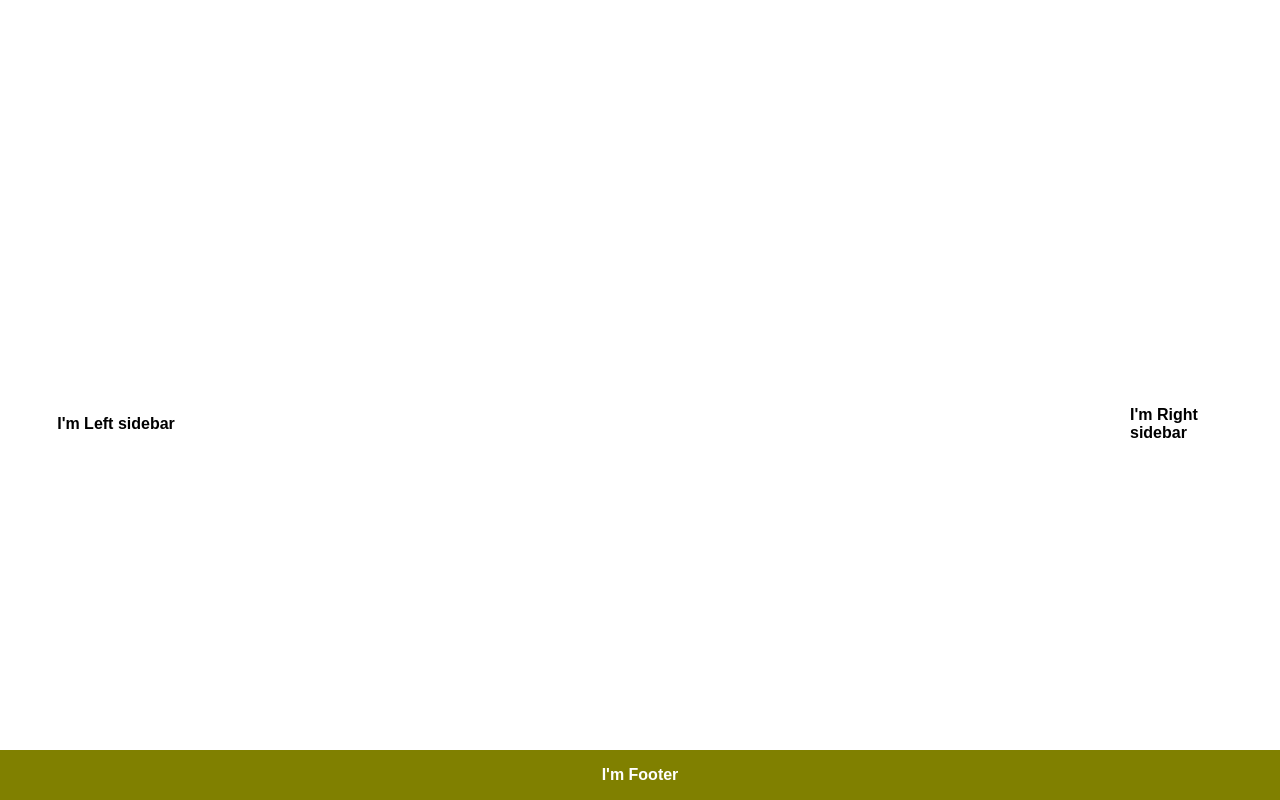
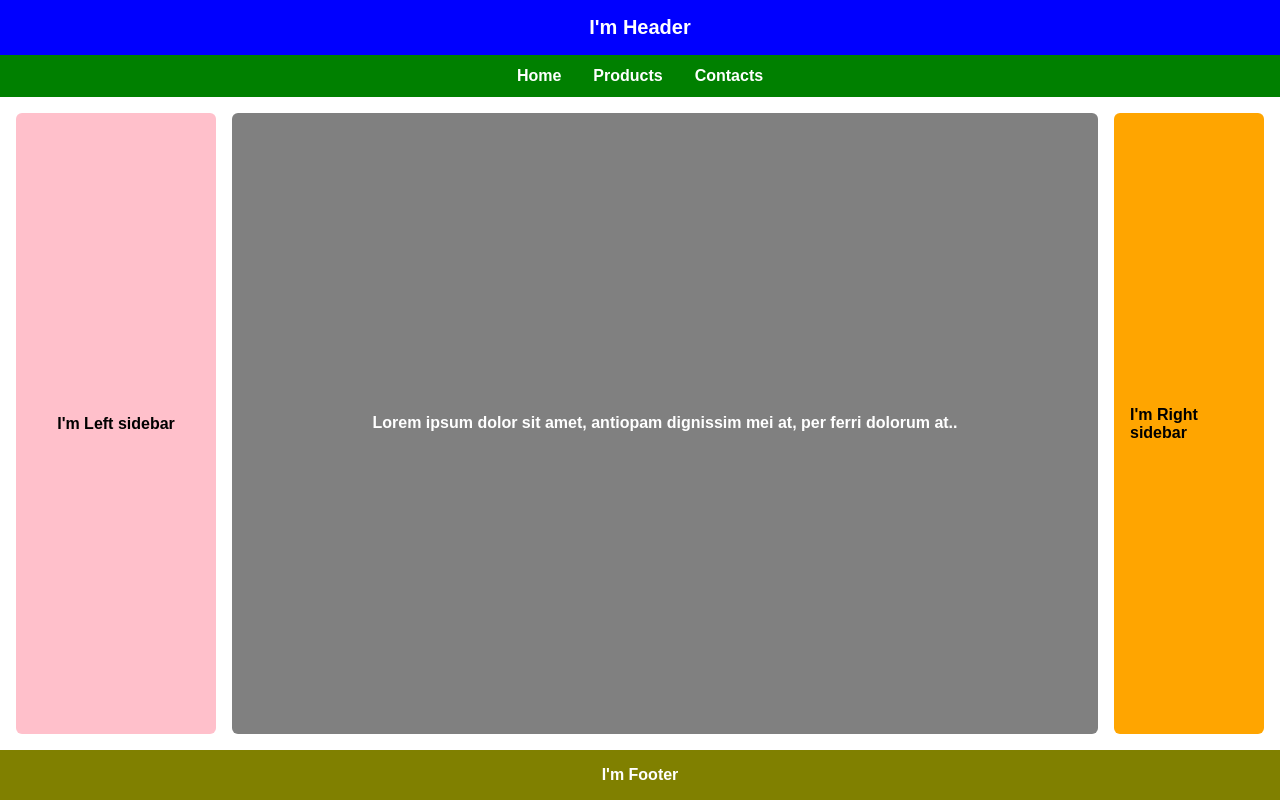
Before and after one commit to KRUTHIKA2405/Flexi-CA-1-, a plain HTML site: page index.html in a window 1280 px wide. Drawn offline with Linux system fonts and the light colour scheme.

Commit message:
Update index.html

```diff
--- a/index.html
+++ b/index.html
@@ -27,7 +27,7 @@
 
     /* Header */
     header {
-      background-color:dark blue;
+      background-color: blue;
       color: white;
       padding: 1rem;
       text-align: center;
@@ -38,7 +38,7 @@
 
     /* Navbar containing home, products, contacts */
     nav {
-      background-color:dark green;
+      background-color: green;
       display: flex;
       justify-content: center;
       gap: 2rem;
@@ -73,7 +73,7 @@
 
     /* Left sidebar */
     .left-sidebar {
-      background-color:dark pink;
+      background-color: pink;
       padding: 1rem;
       flex: 0 0 200px;
       color: #000;
@@ -87,7 +87,7 @@
 
     /* Center content */
     .content {
-      background-color:light grey;
+      background-color: grey;
       color: white;
       padding: 1rem;
       flex: 1 1 auto;
@@ -103,7 +103,7 @@
 
     /* Right sidebar */
     .right-sidebar {
-      background-color:dark orange;
+      background-color: orange;
       color: #000;
       padding: 1rem;
       flex: 0 0 150px;
```
